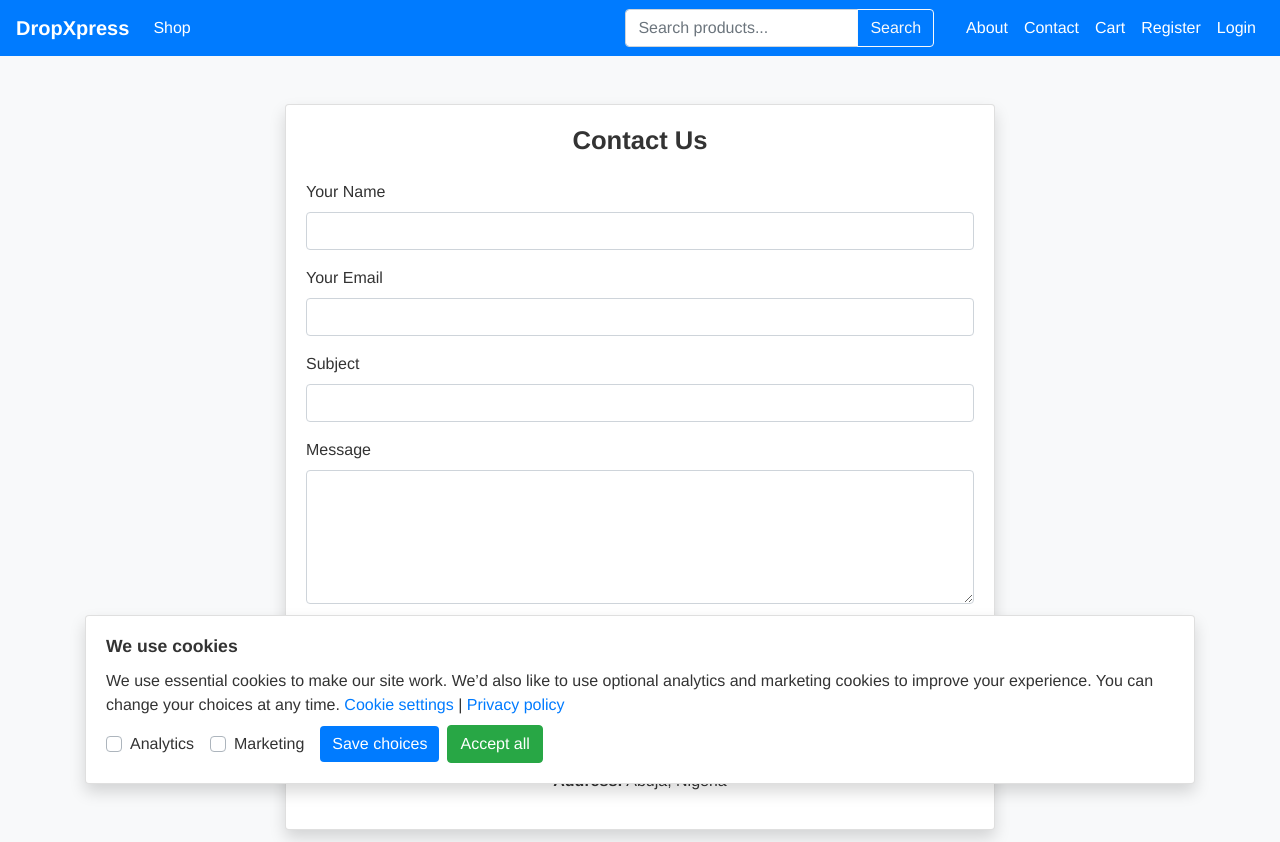
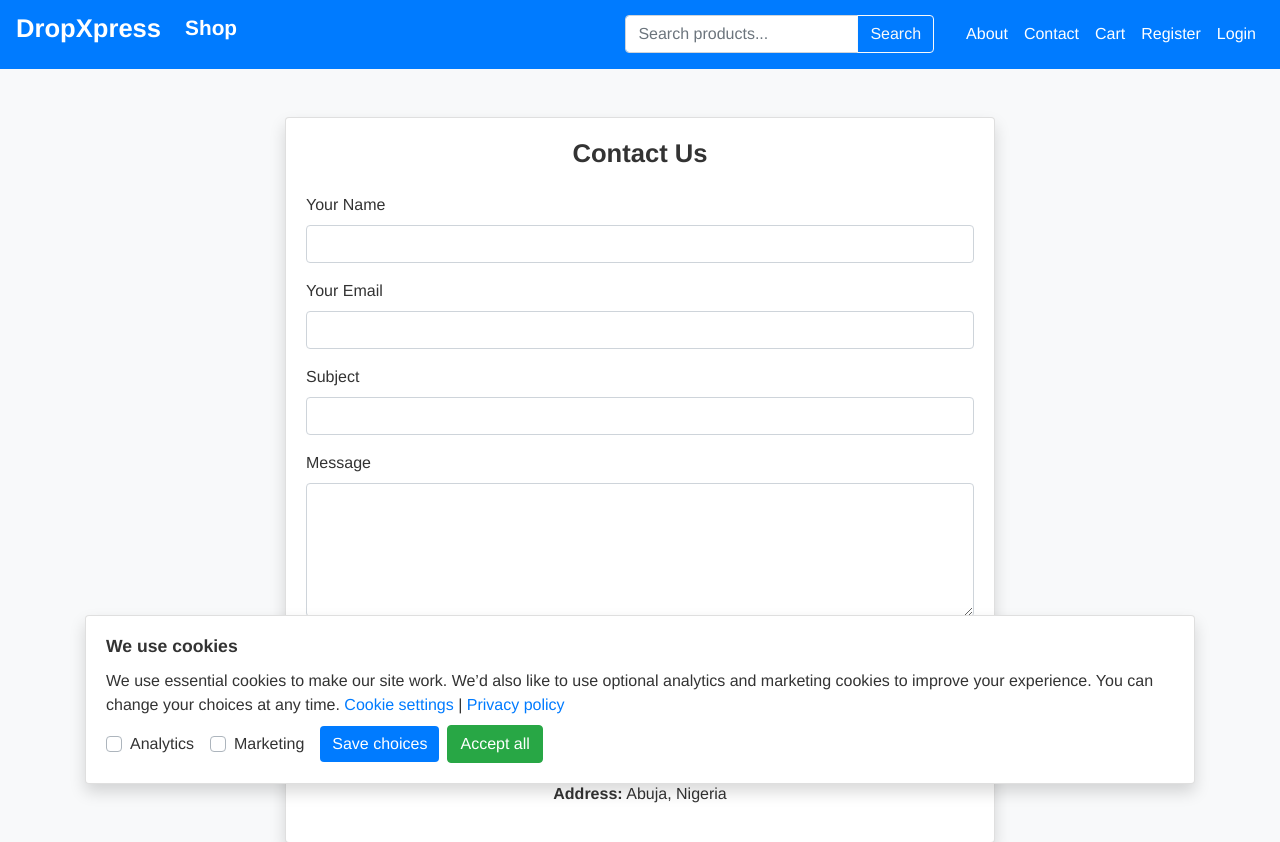
Before and after one commit to kaelzubs/dropshipping, a Django app: page /accounts/contact in a window 1280 px wide. Shown: the top 842 px of the page. Run offline with Django 4.2, Linux system fonts and the light colour scheme; some libraries are stand-ins or nearby versions.

Commit message:
Initial one

```diff
--- a/accounts/views.py
+++ b/accounts/views.py
@@ -164,7 +164,8 @@ def password_reset_request(request):
             user = User.objects.get(email=email)
             uid = urlsafe_base64_encode(force_bytes(user.pk))
             token = token_generator.make_token(user)
-            reset_link = request.build_absolute_uri(f"/reset/{uid}/{token}/")
+            # uri_path = "{% url 'accounts:reset_password' %}"
+            reset_link = request.build_absolute_uri(f"/accounts/reset/{uid}/{token}/")
             send_mail(
                 "Password Reset",
                 f"Click here to reset your password: {reset_link}",
--- a/templates/base.html
+++ b/templates/base.html
@@ -14,13 +14,13 @@
 </head>
 <body>
   <nav class="navbar navbar-expand-lg navbar-light bg-primary">
-    <a class="navbar-brand text-white" href="{% url 'core:home' %}">DropXpress</a>
+    <a class="navbar-brand text-white" href="{% url 'core:home' %}"><h3>DropXpress</h3></a>
     <button class="navbar-toggler" type="button" data-toggle="collapse" data-target="#nav">
       <span class="navbar-toggler-icon"></span>
     </button>
     <div id="nav" class="collapse navbar-collapse">
       <ul class="navbar-nav mr-auto">
-        <li class="nav-item"><a class="nav-link text-white" href="{% url 'catalog:list' %}">Shop</a></li>
+        <li class="nav-item"><a class="nav-link text-white" href="{% url 'catalog:list' %}"><h4>Shop</h4></a></li>
       </ul>
       <form class="form-inline my-2 my-lg-0 mx-4" method="get" action="{% url 'core:search' %}">
         {% csrf_token %}
```
